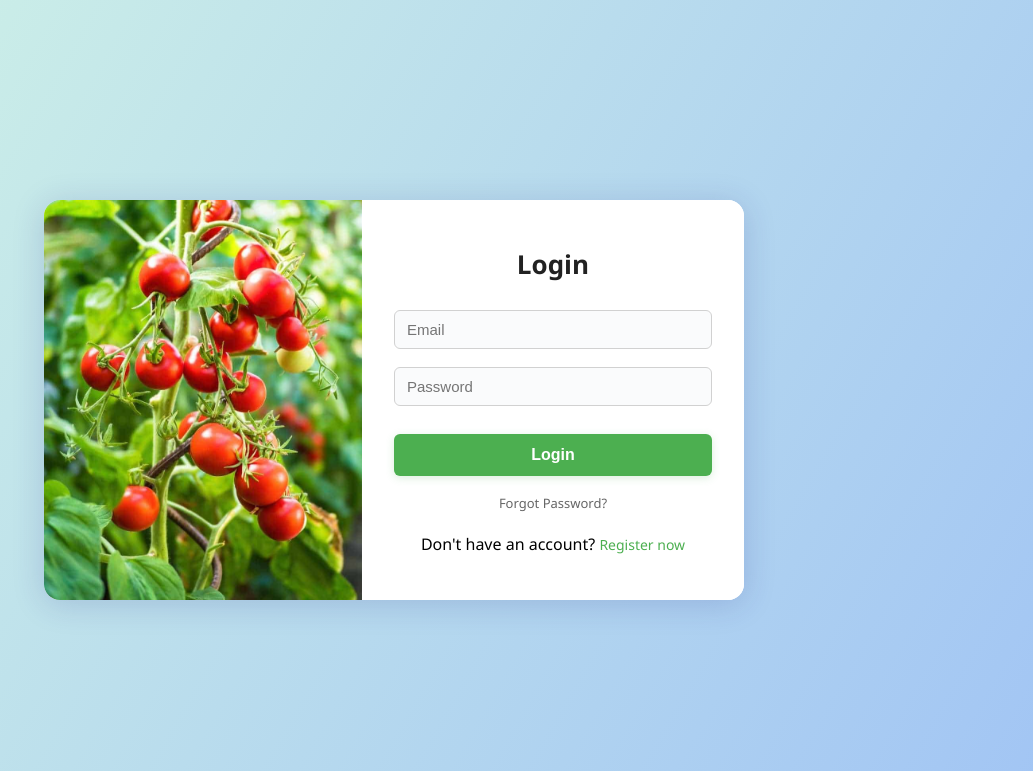
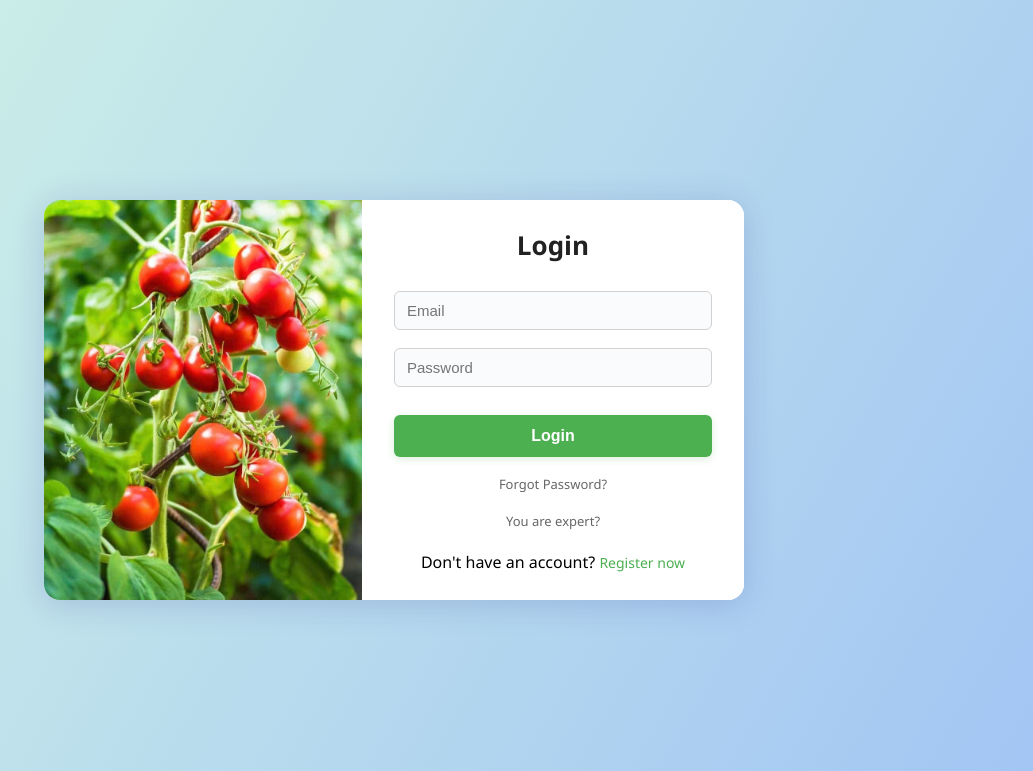
Before and after one commit to hienluong05/Plant_Hospital, a Flask app: page /auth/login in a window 1280 px wide. Shown: the top 771 px of the page, without its empty margins (246-1279 px from the left). Run offline with Flask 3, Linux system fonts and the light colour scheme; parts of the project's set-up code (start-up, migrations or seed data) failed here and were passed over.

```diff
--- a/MyAI/App/flaskr/templates/auth/login.html
+++ b/MyAI/App/flaskr/templates/auth/login.html
@@ -118,6 +118,19 @@
         color: #4caf50;
         text-decoration: underline;
       }
+      .you-are-expert {
+        text-align: center;
+        margin-top: 15px;
+      }
+      .you-are-expert a {
+        color: #666;
+        text-decoration: none;
+        font-size: 13px;
+      }
+      .you-are-expert a:hover {
+        color: #4caf50;
+        text-decoration: underline;
+      }
       .alert {
         padding: 10px;
         margin-bottom: 15px;
@@ -211,6 +224,10 @@
             <a href="#">Forgot Password?</a>
           </div>
 
+          <div class="you-are-expert">
+            <a href="{{ url_for('auth.login_expert')}}">You are expert?</a>
+          </div>
+
           <div class="form-footer">
             Don't have an account?
             <a href="{{ url_for('auth.register') }}">Register now</a>
```
Also changed, not shown: MyAI/App/instance/plant_disease.sqlite.
